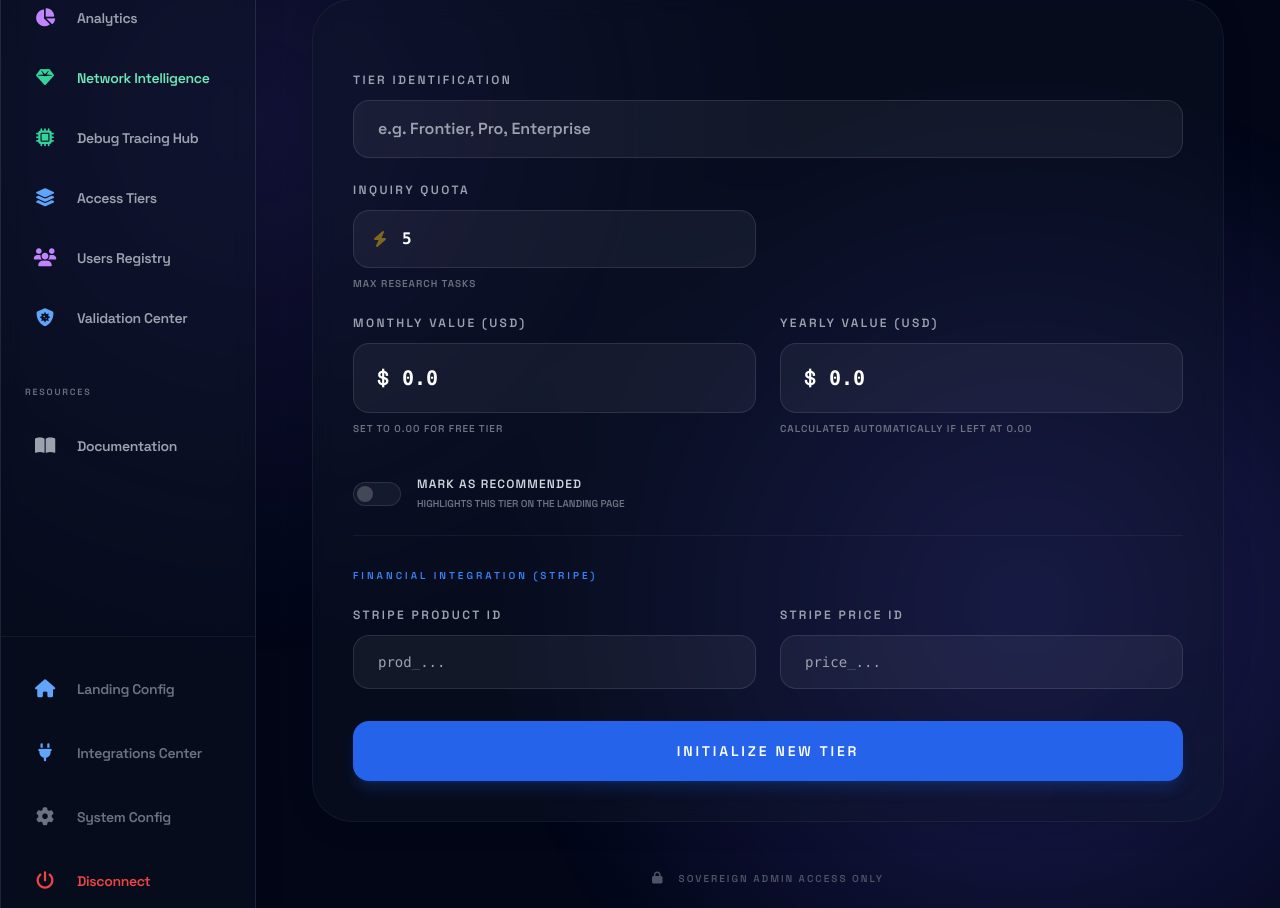
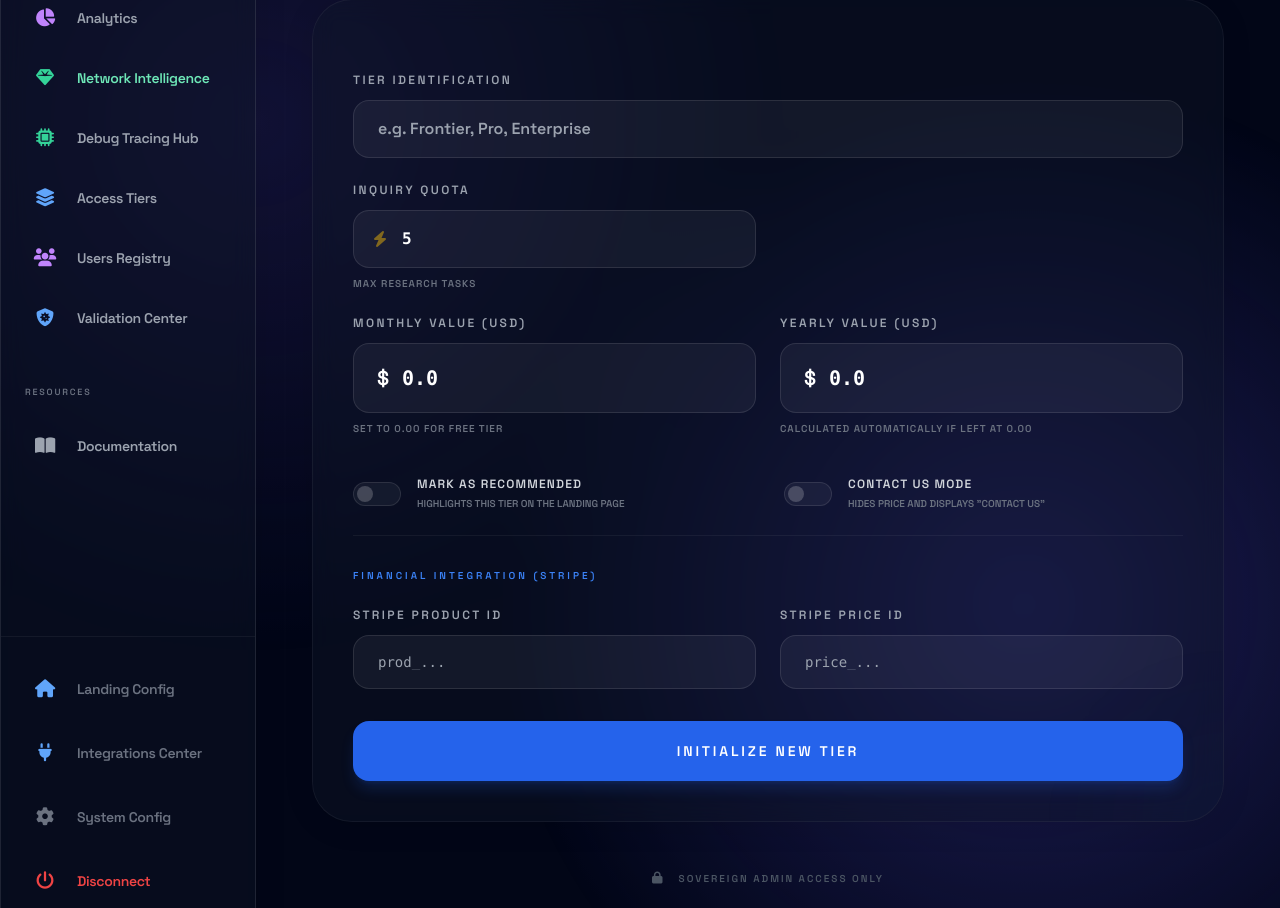
Before and after one commit to rabahdj2002/Elif-LABO, a Django app: page /admin-dashboard/tiers/add/ in a window 1280 px wide. Shown: the part 239-1147 px from the top of the page. Run offline with Django 5.2, Linux system fonts and the light colour scheme; a user stored in the database is signed in; data comes from the database, SQL or seed files in the repository; parts of the project's set-up code (start-up, migrations or seed data) failed here and were passed over; some libraries are stand-ins or nearby versions.

Commit message:
Allow admin to set 'Contact Us' tiers and only show admin-configured tiers on landing page

```diff
--- a/elif_universe/discovery/models.py
+++ b/elif_universe/discovery/models.py
@@ -370,6 +370,7 @@ class Tier(models.Model):
     spend_limit = models.DecimalField(max_digits=10, decimal_places=2, default=50.00, help_text="Maximum USD spend allowed.")
     price = models.DecimalField(max_digits=10, decimal_places=2, default=0.00, help_text="Monthly price for this tier.")
     price_yearly = models.DecimalField(max_digits=10, decimal_places=2, default=0.00, help_text="Total yearly price for this tier.")
+    is_contact_only = models.BooleanField(default=False, help_text="If True, price is hidden and replaced with 'Contact Us'.")
     is_recommended = models.BooleanField(default=False, help_text="Mark this tier as 'Recommended' on the landing page.")
     stripe_product_id = models.CharField(max_length=255, blank=True, null=True)
     stripe_price_id = models.CharField(max_length=255, blank=True, null=True)
--- a/elif_universe/discovery/views.py
+++ b/elif_universe/discovery/views.py
@@ -1973,6 +1973,7 @@ def tier_upsert(request, pk=None):
         spend_limit = request.POST.get('spend_limit')
         price = request.POST.get('price')
         price_yearly = request.POST.get('price_yearly')
+        is_contact_only = request.POST.get('is_contact_only') == 'on'
         is_recommended = request.POST.get('is_recommended') == 'on'
         stripe_product_id = request.POST.get('stripe_product_id')
         stripe_price_id = request.POST.get('stripe_price_id')
@@ -1983,6 +1984,7 @@ def tier_upsert(request, pk=None):
             tier.spend_limit = spend_limit
             tier.price = price
             tier.price_yearly = price_yearly
+            tier.is_contact_only = is_contact_only
             tier.is_recommended = is_recommended
             tier.stripe_product_id = stripe_product_id
             tier.stripe_price_id = stripe_price_id
@@ -1995,6 +1997,7 @@ def tier_upsert(request, pk=None):
                 spend_limit=spend_limit,
                 price=price,
                 price_yearly=price_yearly,
+                is_contact_only=is_contact_only,
                 is_recommended=is_recommended,
                 stripe_product_id=stripe_product_id,
                 stripe_price_id=stripe_price_id
--- a/elif_universe/templates/discovery/tier_form.html
+++ b/elif_universe/templates/discovery/tier_form.html
@@ -71,7 +71,7 @@
                 </div>
 
                 <!-- Recommended Toggle -->
-                <div class="pt-4">
+                <div class="pt-4 grid grid-cols-1 md:grid-cols-2 gap-8">
                     <label class="flex items-center gap-4 cursor-pointer group">
                         <div class="relative">
                             <input type="checkbox" name="is_recommended" {% if tier.is_recommended %}checked{% endif %}
@@ -82,6 +82,19 @@
                         <div class="space-y-1">
                             <span class="block text-xs font-black text-gray-300 uppercase tracking-widest group-hover:text-white transition-colors">Mark as Recommended</span>
                             <p class="text-[10px] text-gray-500 font-bold uppercase">Highlights this tier on the landing page</p>
+                        </div>
+                    </label>
+
+                    <label class="flex items-center gap-4 cursor-pointer group">
+                        <div class="relative">
+                            <input type="checkbox" name="is_contact_only" {% if tier.is_contact_only %}checked{% endif %}
+                                   class="sr-only peer">
+                            <div class="w-12 h-6 bg-white/5 border border-white/10 rounded-full peer-checked:bg-emerald-600 transition-colors"></div>
+                            <div class="absolute left-1 top-1 w-4 h-4 bg-white/20 rounded-full transition-transform peer-checked:translate-x-6"></div>
+                        </div>
+                        <div class="space-y-1">
+                            <span class="block text-xs font-black text-gray-300 uppercase tracking-widest group-hover:text-white transition-colors">Contact Us Mode</span>
+                            <p class="text-[10px] text-gray-500 font-bold uppercase">Hides price and displays "Contact Us"</p>
                         </div>
                     </label>
                 </div>
```
Also changed, not shown: elif_universe/templates/discovery/landing.html (+23 -8 lines), elif_universe/discovery/migrations/0063_tier_is_contact_only.py (added).
